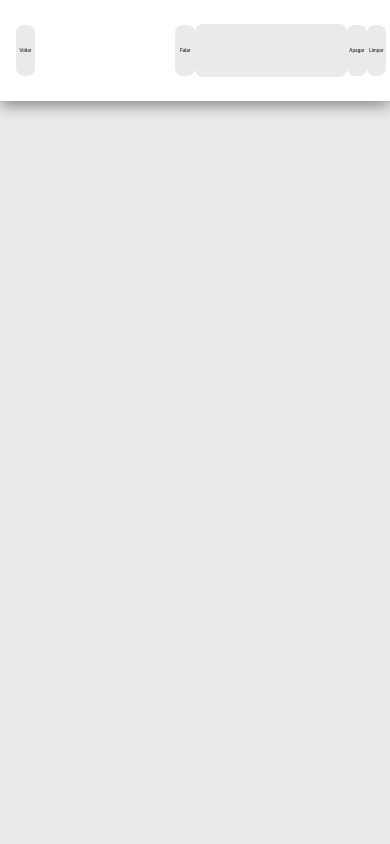
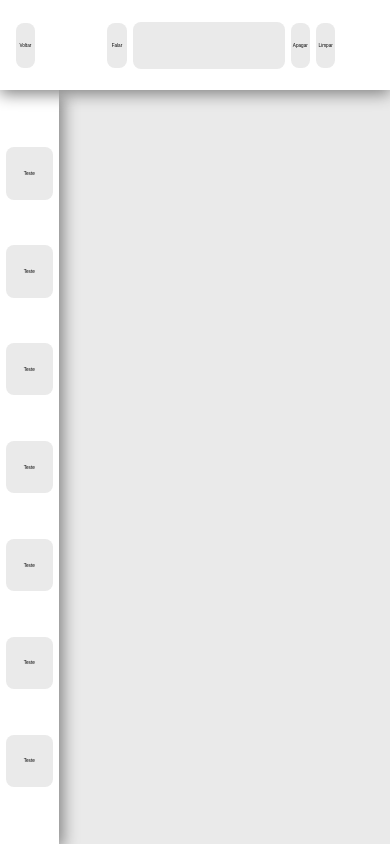
Before and after one commit to brunaru/vivavox, a React (Create React App) app in the folder client/aac_platform/: page / in a window 390 px wide. Built offline with nearby package versions, Linux system fonts and the light colour scheme.

Commit message:
feat/featbar-and-sidebar-components
Componentes da featbar e da navbar estruturados. Responsividade quase pronta.

```diff
--- a/client/aac_platform/src/components/inc/Button/index.js
+++ b/client/aac_platform/src/components/inc/Button/index.js
@@ -1,24 +1,10 @@
-import styled from "styled-components";
-
-const ButtonContainer = styled.button`
-  width: 5vw;
-  height: 50%;
-  background-color: ${({$color}) => ($color ? $color : "#EAEAEA")};
-  border: none;
-  border-radius: 8px;
-  display:flex;
-  align-items: center;
-  justify-content: center;
-  font-size: 1.2vw;
-
-  &:hover {
-    cursor: pointer;
-  }
-`;
+import {
+  ButtonContainer
+} from "./styled";
 
 function Button(props) {
   return (
-    <ButtonContainer $color={props.color}>
+    <ButtonContainer $color={props.color} $height={props.height} $width={props.width}>
       {props.text}
     </ButtonContainer>
   );
--- /dev/null
+++ b/client/aac_platform/src/components/inc/Button/styled.js
@@ -0,0 +1,17 @@
+import styled from "styled-components";
+
+export const ButtonContainer = styled.button`
+  width: ${({$width}) => ($width ? $width : "100%")};
+  height: ${({$height}) => ($height ? $height : "100%")};
+  background-color: ${({$color}) => ($color ? $color : "#EAEAEA")};
+  border: none;
+  border-radius: 8px;
+  display:flex;
+  align-items: center;
+  justify-content: center;
+  font-size: 1.2vw;
+
+  &:hover {
+    cursor: pointer;
+  }
+`;
--- a/client/aac_platform/src/components/inc/FeatureBar/index.js
+++ b/client/aac_platform/src/components/inc/FeatureBar/index.js
@@ -1,44 +1,25 @@
-import styled from "styled-components";
 import Button from "../Button";
 import WriteBar from "../WriteBar";
 
-const FeatBarContainer = styled.div`
-  width: 100%;
-  height: 12vh;
-  background-color: white;
-  display: flex;
-  align-items: center;
-  justify-content: space-between;
-  filter: drop-shadow(0 4px 8px grey)
-`;
-
-const Div1 = styled.div`
-  height: 100%;
-  display: flex;
-  align-items: center;
-  margin: 0 4vw;
-`;
-
-const Div2 = styled.div`
-  height: 100%;
-  display: flex;
-  align-items: center;
-  margin: 0 1vw;
-`;
+import {
+  FeatBarContainer,
+  DivBack,
+  DivKeyboard
+} from "./styled";
 
 
 function FeatureBar() {
   return (
     <FeatBarContainer>
-      <Div1>
-        <Button text="Voltar"/>
-      </Div1>
-      <Div2>
-        <Button text="Falar"/>
+      <DivBack>
+        <Button text="Voltar" height="50%" width="5vw"/>
+      </DivBack>
+      <DivKeyboard>
+        <Button text="Falar" height="50%" width="5vw"/>
         <WriteBar/>
-        <Button text="Apagar"/>
-        <Button text="Limpar"/>
-      </Div2>
+        <Button text="Apagar" height="50%" width="5vw"/>
+        <Button text="Limpar" height="50%" width="5vw"/>
+      </DivKeyboard>
     </FeatBarContainer>
   );
 }
--- /dev/null
+++ b/client/aac_platform/src/components/inc/FeatureBar/styled.js
@@ -0,0 +1,29 @@
+import styled from "styled-components";
+
+export const FeatBarContainer = styled.div`
+  width: 100%;
+  height: 12vh;
+  background-color: white;
+  display: flex;
+  align-items: center;
+  justify-content: space-between;
+  filter: drop-shadow(0 4px 8px grey);
+  padding: 0 14vw 0 4vw;
+  box-sizing: border-box;
+  z-index: 1;
+`;
+
+export const DivBack = styled.div`
+  height: 100%;
+  display: flex;
+  align-items: center;
+  margin: 0;
+`;
+
+export const DivKeyboard = styled.div`
+  height: 100%;
+  display: flex;
+  align-items: center;
+  margin: 0;
+  gap: 1.5vw;
+`;
--- /dev/null
+++ b/client/aac_platform/src/components/inc/SideBar/index.js
@@ -0,0 +1,28 @@
+import Button from "../Button";
+import {
+  SideBarContainer,
+  NavContainer,
+  NavList,
+  Item
+} from "./styled";
+
+
+function SideBar() {
+  return (
+    <SideBarContainer>
+      <NavContainer>
+        <NavList>
+          <Item><Button text="Teste" height="100%"/></Item>
+          <Item><Button text="Teste" height="100%"/></Item>
+          <Item><Button text="Teste" height="100%"/></Item>
+          <Item><Button text="Teste" height="100%"/></Item>
+          <Item><Button text="Teste" height="100%"/></Item>
+          <Item><Button text="Teste" height="100%"/></Item>
+          <Item><Button text="Teste" height="100%"/></Item>
+        </NavList>
+      </NavContainer>
+    </SideBarContainer>
+  );
+}
+
+export default SideBar;
--- /dev/null
+++ b/client/aac_platform/src/components/inc/SideBar/styled.js
@@ -0,0 +1,39 @@
+import styled from "styled-components";
+
+export const SideBarContainer = styled.aside`
+  background-color: white;
+  height: 100%;
+  width: 15vw;
+  filter: drop-shadow(4px 4px 8px grey);
+  display: flex;
+  flex-direction: column;
+  align-items: center;
+  justify-content: center;
+`;
+
+export const NavContainer = styled.nav`
+  width: 100%;
+  display: flex;
+  flex-direction: column;
+  align-items: center;
+`;
+
+export const NavList = styled.ul`
+  width: 100%;
+  list-style: none;
+  padding: 0;
+  margin: 0;
+  display: flex;
+  flex-direction: column;
+  align-items: center;
+  gap: 5.4vh;
+`;
+
+export const Item = styled.li`
+  width: 80%;
+  height: 6.2vh;
+  display: flex;
+  align-items: center;
+  display: flex;
+  justify-content: center;
+`;
--- a/client/aac_platform/src/components/inc/WriteBar/index.js
+++ b/client/aac_platform/src/components/inc/WriteBar/index.js
@@ -1,16 +1,6 @@
-import styled from "styled-components";
-
-const WriteBarContainer = styled.input`
-  width: 38vw;
-  height: 50%;
-  background-color: ${({$color}) => ($color ? $color : "#EAEAEA")};
-  border: none;
-  border-radius: 8px;
-
-  &:hover {
-    cursor: text;
-  }
-`;
+import {
+  WriteBarContainer
+} from "./styled";
 
 function WriteBar() {
   return (
--- /dev/null
+++ b/client/aac_platform/src/components/inc/WriteBar/styled.js
@@ -0,0 +1,13 @@
+import styled from "styled-components";
+
+export const WriteBarContainer = styled.input`
+  width: 38vw;
+  height: 50%;
+  background-color: ${({$color}) => ($color ? $color : "#EAEAEA")};
+  border: none;
+  border-radius: 8px;
+
+  &:hover {
+    cursor: text;
+  }
+`;
--- a/client/aac_platform/src/components/pages/PageHome.js
+++ b/client/aac_platform/src/components/pages/PageHome.js
@@ -1,17 +1,28 @@
 import styled from 'styled-components';
 import FeatureBar from '../inc/FeatureBar';
+import SideBar from '../inc/SideBar';
 
 const PageContainer = styled.div`
   width: 100%;
   height: 100%;
-  display: grid;
+  display: flex;
+  flex-direction: column;
   background-color: #EAEAEA;
 `
+
+const MainSection = styled.div`
+  display: flex;
+  flex-direction: row;
+  height: 100%;
+`;
 
 function PageHome() {
   return (
     <PageContainer>
       <FeatureBar/>
+      <MainSection>
+        <SideBar/>
+      </MainSection>
     </PageContainer>
   );
 }
```
Also changed, not shown: client/aac_platform/src/App.css (deleted, +0 -38 lines).
